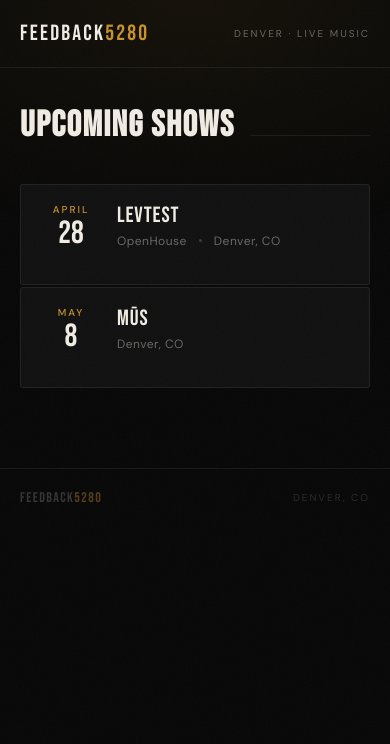
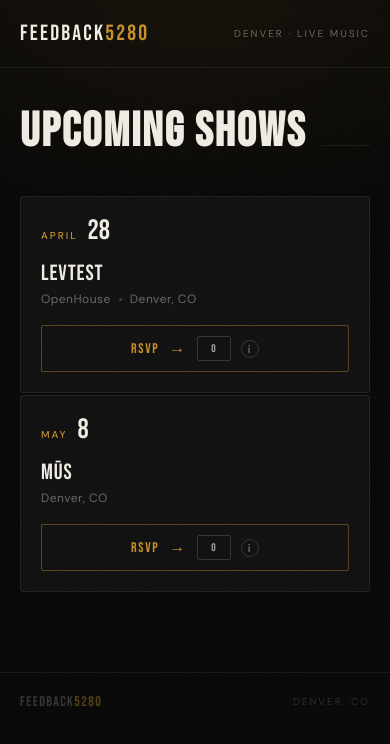
Before and after one commit to feedback5280/denver-events-tool, a website built with Vite: page index.html in a window 390 px wide. Built offline with nearby package versions, Linux system fonts and the light colour scheme; some packages are replaced by stand-ins of ours; no server answers; the database is empty.

Commit message:
dashboard for checking rsvp's fixed for mobile

```diff
--- a/index.html
+++ b/index.html
@@ -398,23 +398,52 @@
       transform: translateY(0);
     }
 
-    @media (max-width: 600px) {
-      header { padding: 20px 20px; }
+    @media (max-width: 640px) {
+      header { padding: 20px; }
       main { padding: 40px 20px 80px; }
       footer { padding: 20px; }
 
+      /* Stack card layout vertically */
       .show-card {
-        grid-template-columns: 60px 1fr;
-        grid-template-rows: auto auto;
-        gap: 16px;
-        padding: 18px 20px;
+        grid-template-columns: 1fr;
+        gap: 18px;
+        padding: 20px;
+        max-width: 100%;
       }
 
-      .date-day { font-size: 32px; }
-      .show-artist { font-size: 22px; }
-      .rsvp-cta { display: none; }
+      /* Date becomes inline instead of side block */
+      .date-block {
+        display: flex;
+        align-items: baseline;
+        gap: 10px;
+        text-align: left;
+      }
 
-      .section-header h2 { font-size: 36px; }
+      .date-month {
+        font-size: 10px;
+      }
+
+      .date-day {
+        font-size: 28px;
+      }
+
+      /* Artist text slightly smaller */
+      .show-artist {
+        font-size: 22px;
+      }
+
+      /* Meta wraps naturally */
+      .show-meta {
+        flex-wrap: wrap;
+        gap: 8px;
+      }
+
+      /* RSVP stays visible and full width */
+      .rsvp-cta {
+        width: 100%;
+        justify-content: center;
+      }
+
     }
   </style>
 </head>
```
